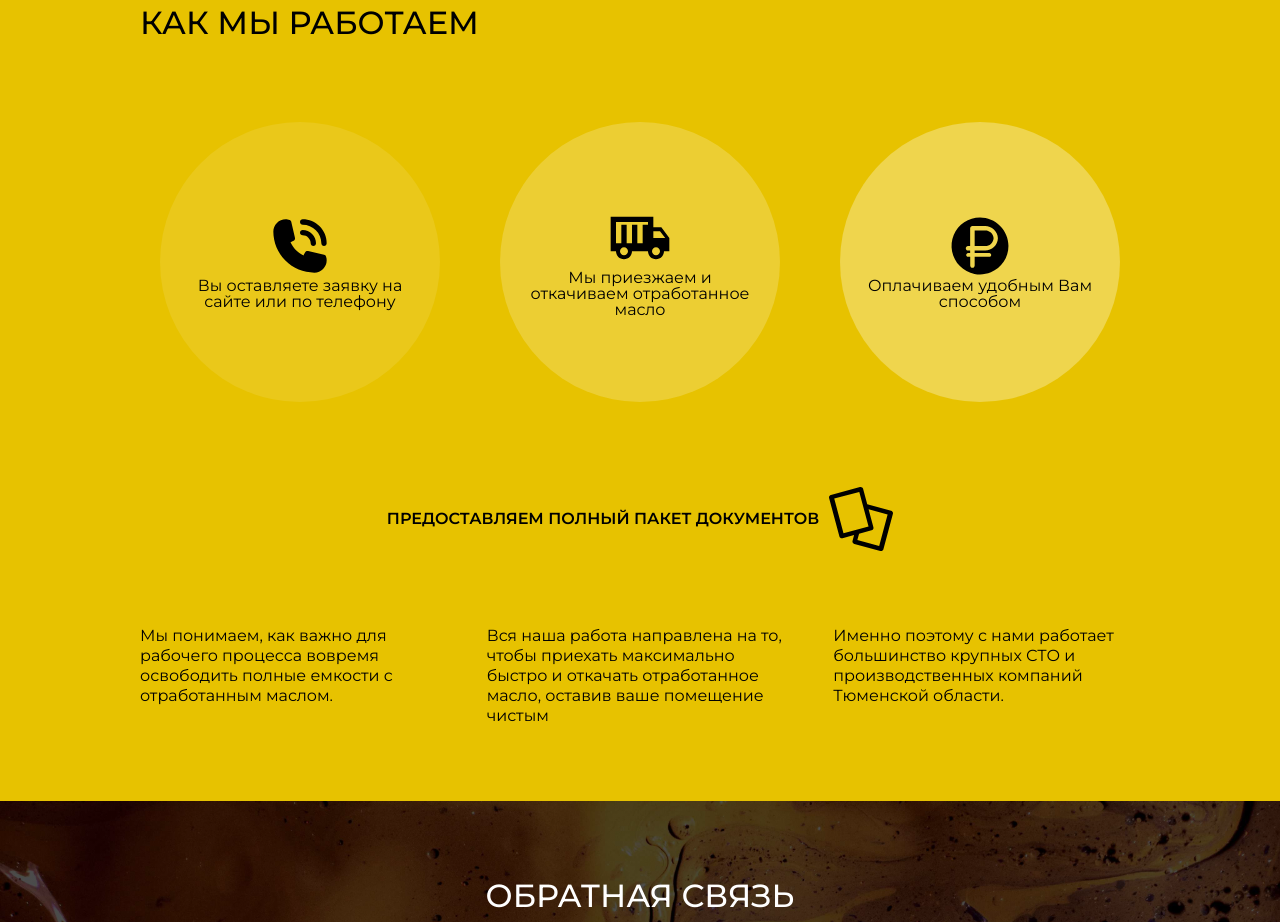
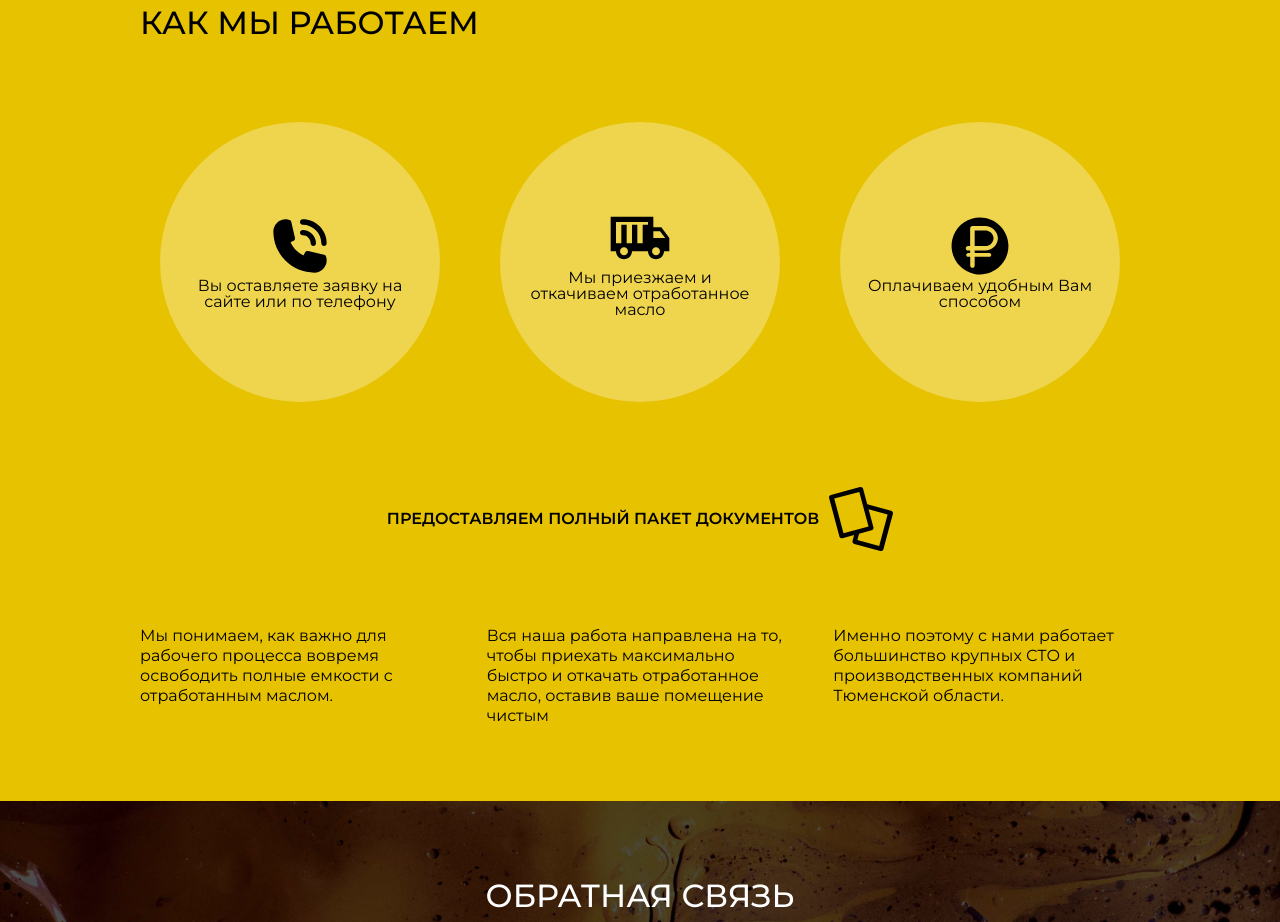
Before and after one commit to shpilson/react-ecos, a React (Create React App) app: page / in a window 1280 px wide. Shown: the part 1860-2782 px from the top of the page. Built offline with nearby package versions, Linux system fonts and the light colour scheme.

Commit message:
fix circle color

```diff
--- a/src/pages/Homepage.scss
+++ b/src/pages/Homepage.scss
@@ -410,7 +410,7 @@ $maxWidth: 1440;
   }
 
   &:nth-child(1) {
-    background: rgba(255, 255, 255, 0.1);
+    background: rgba(255, 255, 255, 0.3);
 
     & > span {
       &::before {
@@ -419,7 +419,7 @@ $maxWidth: 1440;
     }
   }
   &:nth-child(2) {
-    background: rgba(255, 255, 255, 0.2);
+    background: rgba(255, 255, 255, 0.3);
 
     & > span {
       &::before {
```
